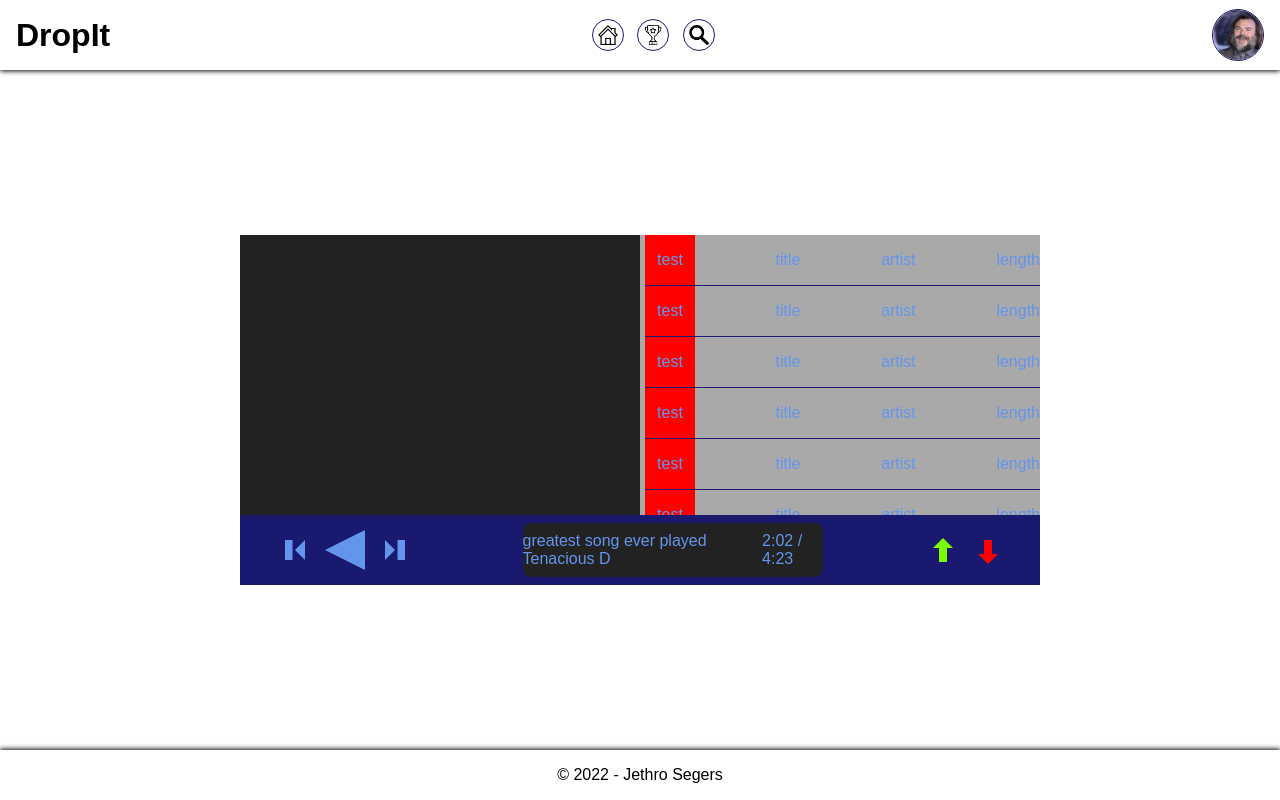
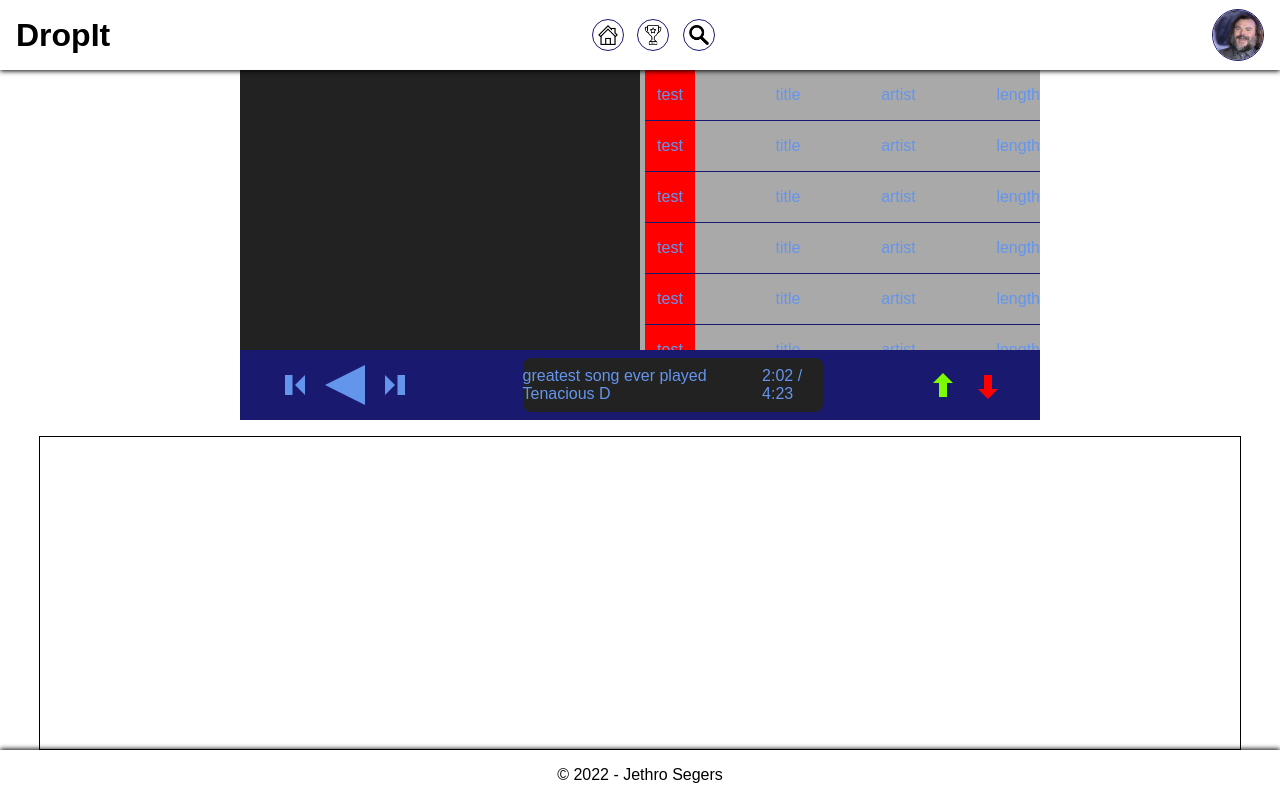
Before and after one commit to J-Segers/drop-it-FE, a React (Create React App) app: page / in a window 1280 px wide. Built offline with nearby package versions, Linux system fonts and the light colour scheme.

Commit message:
created the Body component that will hold all the variable content for the application.

```diff
--- a/src/App.js
+++ b/src/App.js
@@ -2,12 +2,14 @@ import './App.css';
 import Header from "./components/header/Header";
 import Footer from "./components/footer/Footer";
 import MusicPlayer from "./components/musicPlayer/MusicPlayer";
+import Body from "./components/body/Body";
 
 function App() {
   return (
       <div id="app">
           <Header />
           <MusicPlayer />
+          <Body />
           <Footer />
     </div>
   );
--- /dev/null
+++ b/src/components/body/Body.css
@@ -0,0 +1,13 @@
+#page-body-small, #page-body-large {
+    width: 1200px;
+    border: 1px black solid;
+    margin-top: 16px;
+}
+
+#page-body-small {
+    height: calc(100vh - var(--header-height) - var(--large-player-height) - var(--footer-height) - 16px);
+}
+
+#page-body-large {
+    height: calc(100vh - var(--header-height) - var(--small-player-height) - var(--footer-height) - 16px);
+}
--- /dev/null
+++ b/src/components/body/Body.js
@@ -0,0 +1,14 @@
+import React, {useContext} from 'react';
+import "./Body.css";
+import {MusicPlayerContext} from "../../context/MusicPlayerProvider";
+
+function Body() {
+    const {isLargePlayer} = useContext(MusicPlayerContext);
+    return (
+        <div id={isLargePlayer ? "page-body-small" : "page-body-large"}>
+            &nbsp;
+        </div>
+    );
+}
+
+export default Body;
--- a/src/components/footer/Footer.css
+++ b/src/components/footer/Footer.css
@@ -5,4 +5,5 @@
     justify-content: center;
     align-items: center;
     box-shadow: 0 -1px 5px;
+    z-index: 1;
 }
--- a/src/components/header/Header.css
+++ b/src/components/header/Header.css
@@ -5,6 +5,7 @@
     justify-content: space-between;
     align-items: center;
     box-shadow: 0 1px 5px;
+    z-index: 1;
 }
 
 #page-header > h1 {
--- a/src/components/musicPlayer/MusicPlayer.css
+++ b/src/components/musicPlayer/MusicPlayer.css
@@ -1,3 +1,4 @@
+
 #large-player {
     width: 800px;
     height: 350px;
--- a/src/index.css
+++ b/src/index.css
@@ -1,6 +1,8 @@
 :root {
   --header-height: 70px;
   --footer-height: 50px;
+  --large-player-height: 350px;
+  --small-player-height: 70px;
   --main-color: midnightblue;
   --button-color: cornflowerblue;
   --up-vote-color : lawngreen;
```
